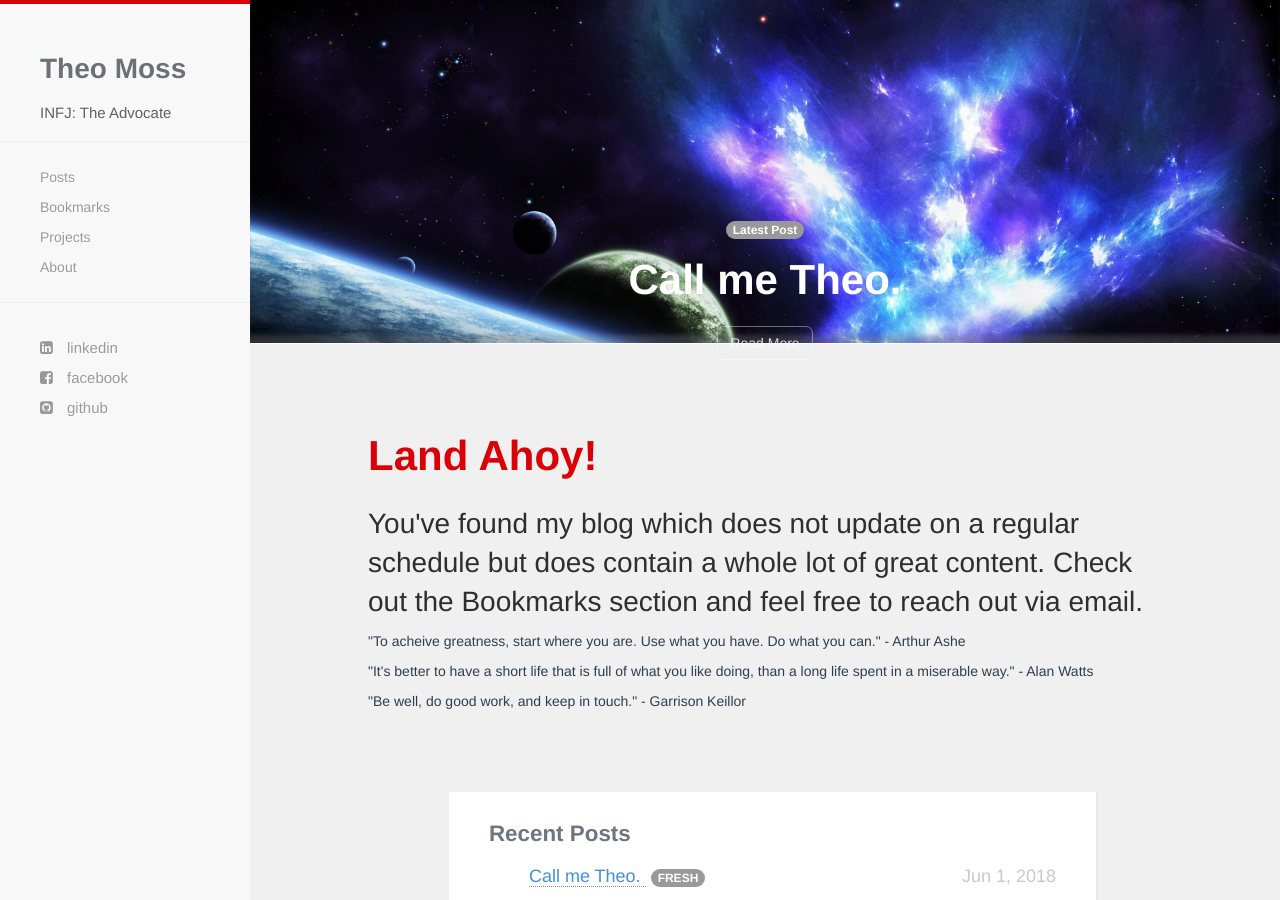
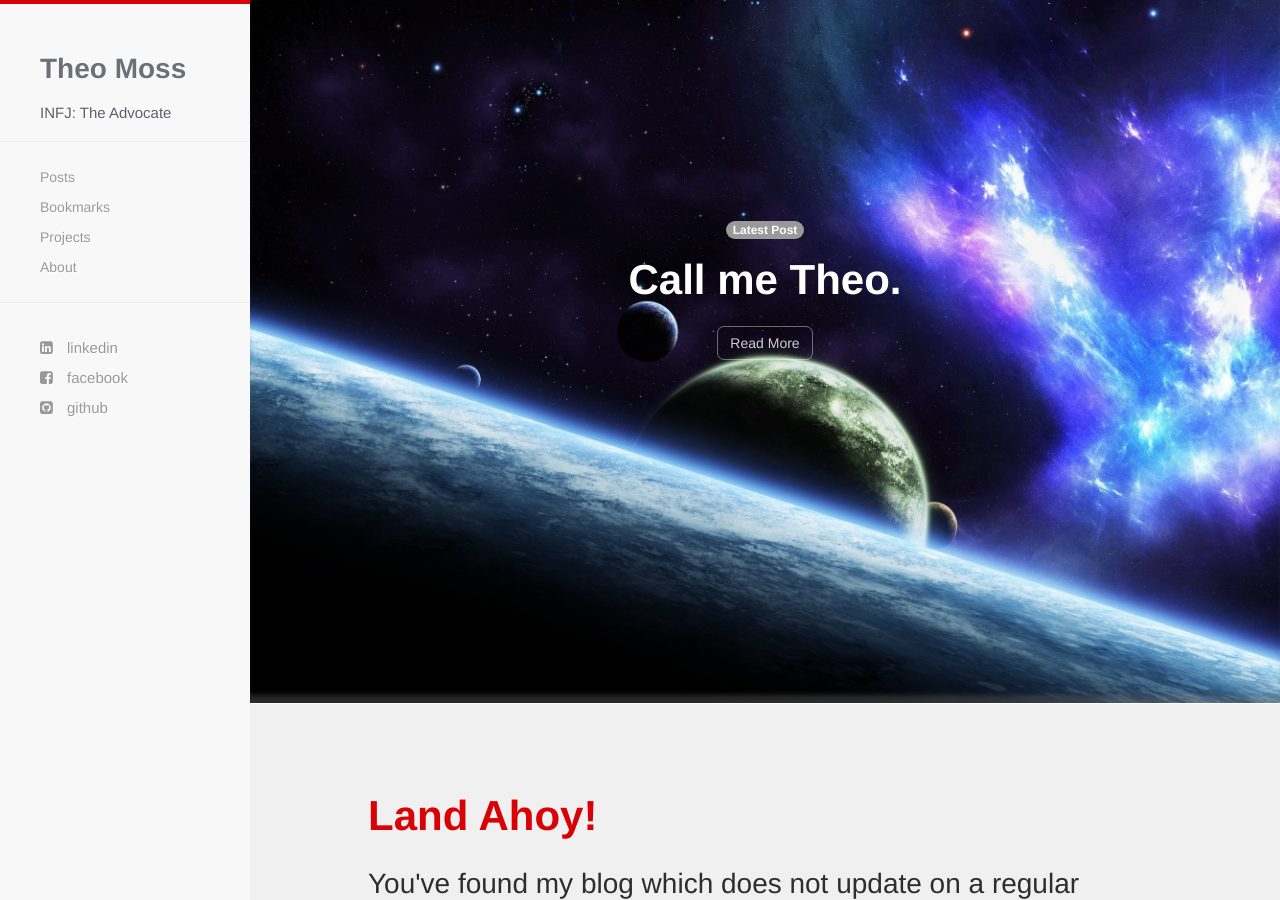
Before and after one commit to tmoss4/tmoss4.github.io, a Jekyll site: the page built from index.html, in a window 1280 px wide and 900 px high. Built offline with Jekyll 4.4.1, drawn with Linux system fonts in a browser that asks for light colours; nearby versions of some CDN libraries.

Commit message:
showcase wrapper change back

```diff
--- a/css/hc.css
+++ b/css/hc.css
@@ -253,8 +253,8 @@ pre
 .showcase-wrapper
 {
   width:100%;
-  height:40vh;
-  min-height:250px;
+  height:80vh;
+  min-height:500px;
   margin-top:-50px;
   box-shadow:inset 0 -10px 5px -2px rgba(119,119,119,0.35);
   -moz-box-shadow:inset 0 -10px 5px -2px rgba(119,119,119,0.35);
```
